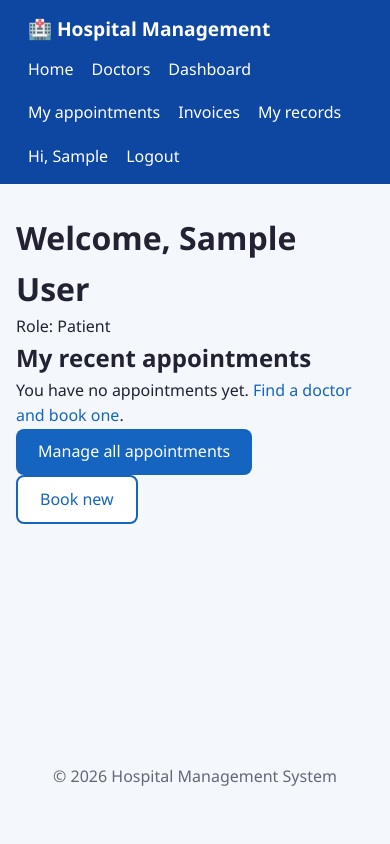
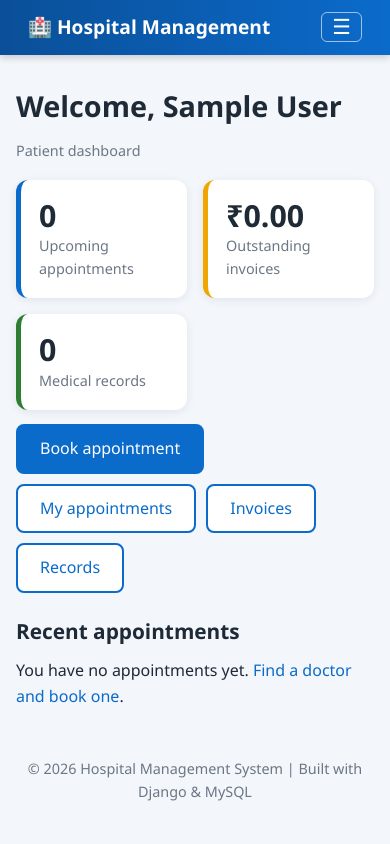
Before and after one commit to tejaswini-n-cse/hospital-management-system, a Django app: page /dashboard/patient/ in a window 390 px wide. Run offline with Django 5.2, Linux system fonts and the light colour scheme; the visitor is signed in with stand-in values (Sample User, id 1); data comes from the database, SQL or seed files in the repository; data that the repository does not hold is empty.

Commit message:
Restyle UI, add responsive navbar, dashboard stats and custom error pages

```diff
--- a/accounts/views.py
+++ b/accounts/views.py
@@ -8,6 +8,11 @@ from django.shortcuts import redirect, render
 
 from .forms import PatientRegistrationForm
 from .models import Department, DoctorProfile, User
+
+from decimal import Decimal
+
+from django.db.models import Sum
+from django.utils import timezone
 
 
 def role_required(role):
@@ -62,19 +67,52 @@ def dashboard(request):
 
 @role_required(User.Role.PATIENT)
 def patient_dashboard(request):
-    appointments = request.user.appointments.select_related("doctor__user")[:5]
+    from appointments.models import Appointment, MedicalRecord
+    from billing.models import Invoice
+
+    now = timezone.now()
+    all_appts = list(request.user.appointments.select_related("doctor__user"))
+
+    active = (Appointment.Status.PENDING, Appointment.Status.CONFIRMED)
+    upcoming_count = sum(1 for a in all_appts if a.status in active and a.starts_at >= now)
+
+    unpaid = Invoice.objects.filter(
+        appointment__patient=request.user, status=Invoice.Status.UNPAID
+    ).aggregate(total=Sum("total"))["total"] or Decimal("0.00")
+
+    records_count = MedicalRecord.objects.filter(appointment__patient=request.user).count()
+
+    recent = sorted(all_appts, key=lambda a: a.starts_at, reverse=True)[:5]
+
     return render(request, "dashboards/patient_dashboard.html", {
-        "appointments": appointments,
+        "appointments": recent,
+        "upcoming_count": upcoming_count,
+        "unpaid_total": unpaid,
+        "records_count": records_count,
     })
 
 
 @role_required(User.Role.DOCTOR)
 def doctor_dashboard(request):
+    from appointments.models import Appointment
+    from billing.models import Invoice
+
     profile = DoctorProfile.objects.filter(user=request.user).first()
-    appointments = []
+    context = {"profile": profile, "appointments": []}
+
     if profile:
-        appointments = profile.appointments.select_related("patient")[:10]
-    return render(request, "dashboards/doctor_dashboard.html", {
-        "profile": profile,
-        "appointments": appointments,
-    })
+        today = timezone.localdate()
+        appts = profile.appointments.select_related("patient")
+
+        context.update({
+            "appointments": appts.order_by("-date", "-time")[:8],
+            "today_count": appts.filter(date=today).exclude(
+                status=Appointment.Status.CANCELLED).count(),
+            "pending_count": appts.filter(status=Appointment.Status.PENDING).count(),
+            "completed_count": appts.filter(status=Appointment.Status.COMPLETED).count(),
+            "earned": Invoice.objects.filter(
+                appointment__doctor=profile, status=Invoice.Status.PAID
+            ).aggregate(total=Sum("total"))["total"] or Decimal("0.00"),
+        })
+
+    return render(request, "dashboards/doctor_dashboard.html", context)
--- a/static/css/style.css
+++ b/static/css/style.css
@@ -1,210 +1,216 @@
+/* ============ Design tokens ============ */
+:root {
+  --primary: #0b6bcb;
+  --primary-dark: #0a4f98;
+  --primary-soft: #e6f1fc;
+  --success: #2e7d32;
+  --danger: #c62828;
+  --text: #1f2a37;
+  --muted: #6b7785;
+  --bg: #f3f6fa;
+  --card: #ffffff;
+  --border: #e2e8f0;
+  --radius: 12px;
+  --shadow: 0 2px 10px rgba(15, 40, 80, .08);
+}
+
 * { margin: 0; padding: 0; box-sizing: border-box; }
 
 body {
-  font-family: "Segoe UI", Arial, sans-serif;
-  background: #f4f7fb;
-  color: #223;
+  font-family: "Segoe UI", system-ui, -apple-system, Arial, sans-serif;
+  background: var(--bg);
+  color: var(--text);
   line-height: 1.6;
 }
 
-a { color: #1565c0; text-decoration: none; }
+h1 { font-size: 1.8rem; margin-bottom: 10px; }
+h2 { font-size: 1.3rem; margin: 22px 0 10px; }
+h3 { font-size: 1.1rem; margin-bottom: 6px; }
+p { margin-bottom: 8px; }
+
+a { color: var(--primary); text-decoration: none; }
 a:hover { text-decoration: underline; }
 
-/* ---------- Navbar ---------- */
+.muted { color: var(--muted); font-size: .9rem; }
+
+/* ============ Navbar ============ */
 .navbar {
-  display: flex;
-  flex-wrap: wrap;
-  justify-content: space-between;
-  align-items: center;
-  gap: 12px;
-  padding: 14px 28px;
-  background: #0d47a1;
+  position: sticky; top: 0; z-index: 50;
+  display: flex; flex-wrap: wrap; align-items: center; justify-content: space-between;
+  gap: 10px; padding: 12px 28px;
+  background: linear-gradient(90deg, #0a4f98, #0b6bcb);
+  box-shadow: 0 2px 8px rgba(0, 0, 0, .2);
 }
 .navbar a, .navbar .hello { color: #fff; }
 .navbar .brand { font-size: 1.2rem; font-weight: 700; }
-.navbar nav { display: flex; flex-wrap: wrap; align-items: center; gap: 18px; }
+.navbar nav { display: flex; flex-wrap: wrap; align-items: center; gap: 6px 18px; }
+.navbar nav a { padding: 4px 2px; border-bottom: 2px solid transparent; }
+.navbar nav a:hover { text-decoration: none; border-bottom-color: rgba(255, 255, 255, .7); }
+.navbar .hello { opacity: .85; font-size: .95rem; }
+
+.nav-toggle {
+  display: none; background: none; border: 1px solid rgba(255, 255, 255, .6);
+  color: #fff; font-size: 1.3rem; padding: 2px 10px; border-radius: 6px; cursor: pointer;
+}
 
 .inline-form { display: inline; }
-.link-button {
-  background: none; border: none; color: #fff;
-  font: inherit; cursor: pointer;
-}
+.link-button { background: none; border: none; color: #fff; font: inherit; cursor: pointer; }
 .link-button:hover { text-decoration: underline; }
 
-/* ---------- Layout ---------- */
-.container { max-width: 960px; margin: 28px auto; padding: 0 16px; min-height: 60vh; }
+@media (max-width: 800px) {
+  .nav-toggle { display: block; }
+  .navbar nav { display: none; width: 100%; flex-direction: column; align-items: flex-start; padding-top: 8px; }
+  .navbar nav.open { display: flex; }
+}
+
+/* ============ Layout ============ */
+.container { max-width: 1000px; margin: 28px auto; padding: 0 16px; min-height: 62vh; }
+.footer { text-align: center; padding: 20px; color: var(--muted); font-size: .9rem; }
 
 .hero {
-  text-align: center;
-  padding: 48px 16px;
-  margin-bottom: 32px;
-  background: #fff;
-  border-radius: 12px;
-  box-shadow: 0 2px 10px rgba(0,0,0,.08);
+  text-align: center; padding: 54px 18px; margin-bottom: 30px;
+  background: linear-gradient(135deg, #ffffff, var(--primary-soft));
+  border-radius: var(--radius); box-shadow: var(--shadow);
 }
-.hero h1 { margin-bottom: 8px; }
-.hero p { margin-bottom: 20px; color: #556; }
+.hero h1 { font-size: 2.1rem; }
+.hero p { color: var(--muted); margin-bottom: 20px; }
+.hero .btn { margin: 4px; }
 
-/* ---------- Buttons ---------- */
+/* ============ Buttons ============ */
 .btn {
-  display: inline-block;
-  padding: 10px 22px;
-  background: #1565c0;
-  color: #fff;
-  border: none;
-  border-radius: 8px;
-  font-size: 1rem;
-  cursor: pointer;
+  display: inline-block; padding: 10px 22px;
+  background: var(--primary); color: #fff;
+  border: 2px solid var(--primary); border-radius: 8px;
+  font-size: 1rem; cursor: pointer; transition: background .15s, transform .05s;
 }
-.btn:hover { background: #0d47a1; text-decoration: none; }
-.btn-outline { background: #fff; color: #1565c0; border: 2px solid #1565c0; }
-.btn-outline:hover { background: #e3f2fd; }
-.btn:disabled { background: #b0bec5; cursor: not-allowed; }
+.btn:hover { background: var(--primary-dark); border-color: var(--primary-dark); text-decoration: none; }
+.btn:active { transform: scale(.98); }
+.btn-outline { background: #fff; color: var(--primary); }
+.btn-outline:hover { background: var(--primary-soft); color: var(--primary-dark); }
+.btn-success { background: var(--success); border-color: var(--success); }
+.btn-success:hover { background: #1b5e20; border-color: #1b5e20; }
+.btn-danger { background: var(--danger); border-color: var(--danger); }
+.btn-danger:hover { background: #8e0000; border-color: #8e0000; }
+.btn-small { padding: 5px 12px; font-size: .85rem; }
+.btn:disabled { background: #b0bec5; border-color: #b0bec5; cursor: not-allowed; }
 
-/* ---------- Cards ---------- */
-.cards {
-  display: grid;
-  grid-template-columns: repeat(auto-fill, minmax(220px, 1fr));
-  gap: 16px;
-  margin-top: 12px;
+/* ============ Cards ============ */
+.cards { display: grid; grid-template-columns: repeat(auto-fill, minmax(220px, 1fr)); gap: 16px; margin-top: 12px; }
+.card { background: var(--card); padding: 20px; border-radius: var(--radius); box-shadow: var(--shadow); }
+
+.stats { display: grid; grid-template-columns: repeat(auto-fit, minmax(170px, 1fr)); gap: 16px; margin: 18px 0 8px; }
+.stat { background: var(--card); padding: 18px; border-radius: var(--radius); box-shadow: var(--shadow); border-left: 5px solid var(--primary); }
+.stat .num-big { font-size: 1.9rem; font-weight: 700; line-height: 1.2; }
+.stat .label { color: var(--muted); font-size: .9rem; }
+.stat.warn { border-left-color: #f0a500; }
+.stat.good { border-left-color: var(--success); }
+
+.quick-links { display: flex; flex-wrap: wrap; gap: 10px; margin: 14px 0; }
+
+/* ============ Forms ============ */
+.form-box {
+  max-width: 480px; margin: 10px auto; padding: 28px;
+  background: var(--card); border-radius: var(--radius); box-shadow: var(--shadow);
 }
-.card {
-  background: #fff;
-  padding: 20px;
-  border-radius: 10px;
-  box-shadow: 0 2px 8px rgba(0,0,0,.08);
+.form-box h2 { margin-top: 0; }
+.form-box p { margin-bottom: 14px; }
+.form-box label { display: block; font-weight: 600; font-size: .9rem; margin-bottom: 4px; }
+.form-box input, .form-box select, .form-box textarea,
+.filter-bar input, .filter-bar select, .pay-form select, .notes-form textarea {
+  width: 100%; padding: 10px; border: 1px solid #cbd5e1; border-radius: 8px;
+  font: inherit; background: #fff;
+}
+input:focus, select:focus, textarea:focus {
+  outline: none; border-color: var(--primary); box-shadow: 0 0 0 3px rgba(11, 107, 203, .15);
+}
+.form-box .helptext { display: block; font-size: .8rem; color: var(--muted); }
+.errorlist { color: var(--danger); list-style: none; font-size: .88rem; }
+
+/* ============ Messages ============ */
+.message { padding: 12px 16px; border-radius: 8px; margin-bottom: 16px; background: var(--primary-soft); border-left: 4px solid var(--primary); }
+.message.success { background: #e8f5e9; border-left-color: var(--success); }
+.message.error { background: #ffebee; border-left-color: var(--danger); }
+.message.warning { background: #fff8e1; border-left-color: #f0a500; }
+
+/* ============ Tables ============ */
+table { width: 100%; border-collapse: collapse; background: var(--card); margin: 12px 0; border-radius: var(--radius); overflow: hidden; box-shadow: var(--shadow); }
+th, td { padding: 11px 14px; text-align: left; border-bottom: 1px solid var(--border); vertical-align: top; }
+th { background: var(--primary-soft); font-size: .85rem; text-transform: uppercase; letter-spacing: .03em; }
+tbody tr:hover { background: #fafcff; }
+.num { text-align: right; }
+
+@media (max-width: 700px) {
+  table { display: block; overflow-x: auto; white-space: nowrap; }
 }
 
-/* ---------- Forms ---------- */
-.form-box {
-  max-width: 460px; margin: 0 auto; padding: 28px;
-  background: #fff; border-radius: 12px;
-  box-shadow: 0 2px 10px rgba(0,0,0,.08);
-}
-.form-box h2 { margin-bottom: 16px; }
-.form-box p { margin-bottom: 12px; }
-.form-box input, .form-box select {
-  width: 100%; padding: 9px; border: 1px solid #ccd; border-radius: 6px;
-}
-.form-box .helptext { display: block; font-size: .8rem; color: #667; }
-.errorlist { color: #c62828; list-style: none; font-size: .9rem; }
+/* ============ Badges ============ */
+.badge { display: inline-block; padding: 3px 10px; border-radius: 12px; font-size: .78rem; font-weight: 600; }
+.badge-pending, .badge-unpaid { background: #fff3cd; color: #8a6d00; }
+.badge-confirmed { background: #d1ecf1; color: #0c5460; }
+.badge-completed, .badge-paid { background: #d4edda; color: #155724; }
+.badge-cancelled { background: #f8d7da; color: #721c24; }
 
-/* ---------- Messages ---------- */
-.message { padding: 12px 16px; border-radius: 8px; margin-bottom: 16px; background: #e3f2fd; }
-.message.success { background: #e8f5e9; }
-.message.error { background: #ffebee; }
-.message.warning { background: #fff8e1; }
+/* ============ Tabs ============ */
+.tabs { display: flex; flex-wrap: wrap; gap: 6px; margin: 16px 0; border-bottom: 2px solid var(--border); }
+.tab { padding: 10px 18px; color: var(--muted); border-bottom: 3px solid transparent; margin-bottom: -2px; }
+.tab:hover { text-decoration: none; color: var(--primary); }
+.tab.active { color: var(--primary); border-bottom-color: var(--primary); font-weight: 600; }
 
-/* ---------- Tables ---------- */
-table { width: 100%; border-collapse: collapse; background: #fff; margin: 12px 0; }
-th, td { padding: 10px 12px; text-align: left; border-bottom: 1px solid #e3e8ef; }
-th { background: #e3f2fd; }
+/* ============ Doctors ============ */
+.filter-bar { display: flex; flex-wrap: wrap; gap: 10px; margin: 16px 0 24px; }
+.filter-bar input { flex: 1; min-width: 220px; width: auto; }
+.filter-bar select { width: auto; }
 
-/* ---------- Doctors (Part 3) ---------- */
-.filter-bar { display: flex; flex-wrap: wrap; gap: 10px; margin: 16px 0 24px; }
-.filter-bar input, .filter-bar select {
-  padding: 9px; border: 1px solid #ccd; border-radius: 6px; font-size: 1rem;
-}
-.filter-bar input { flex: 1; min-width: 220px; }
+.doctor-card { text-align: center; transition: transform .15s, box-shadow .15s; }
+.doctor-card:hover { transform: translateY(-3px); box-shadow: 0 6px 18px rgba(15, 40, 80, .15); }
+.doctor-card p { margin-bottom: 6px; }
 
-.doctor-card { text-align: center; }
-.doctor-card p { margin-bottom: 6px; }
-.muted { color: #667; font-size: .9rem; }
-
-.avatar {
-  width: 90px; height: 90px; border-radius: 50%;
-  object-fit: cover; margin: 0 auto 10px; display: block;
-}
+.avatar { width: 90px; height: 90px; border-radius: 50%; object-fit: cover; margin: 0 auto 10px; display: block; }
 .avatar.large { width: 130px; height: 130px; margin: 0; }
-.avatar.placeholder {
-  display: flex; align-items: center; justify-content: center;
-  background: #e3f2fd; font-size: 2.5rem;
-}
+.avatar.placeholder { display: flex; align-items: center; justify-content: center; background: var(--primary-soft); font-size: 2.5rem; }
 
 .detail-header { display: flex; flex-wrap: wrap; align-items: center; gap: 24px; margin: 20px 0; }
-
 .pagination { display: flex; justify-content: center; gap: 18px; margin: 24px 0; }
 
-/* ---------- Footer ---------- */
-.footer { text-align: center; padding: 18px; color: #667; }
+/* ============ Booking ============ */
+.booking-box { max-width: 560px; }
+.slots { display: flex; flex-wrap: wrap; gap: 8px; margin: 8px 0 16px; }
+.slot { padding: 8px 14px; background: #fff; color: var(--primary); border: 2px solid var(--primary); border-radius: 8px; font-size: .95rem; cursor: pointer; }
+.slot:hover { background: var(--primary-soft); }
+.slot.selected { background: var(--primary); color: #fff; }
 
-
-/* ---------- Booking (Part 4) ---------- */
-.booking-box { max-width: 560px; }
-.booking-box label { display: block; font-weight: 600; margin-bottom: 4px; }
-.booking-box textarea {
-  width: 100%; padding: 9px; border: 1px solid #ccd; border-radius: 6px;
-  font-family: inherit; font-size: 1rem;
-}
-
-.slots { display: flex; flex-wrap: wrap; gap: 8px; margin: 8px 0 16px; }
-.slot {
-  padding: 8px 14px; background: #fff; color: #1565c0;
-  border: 2px solid #1565c0; border-radius: 8px;
-  font-size: .95rem; cursor: pointer;
-}
-.slot:hover { background: #e3f2fd; }
-.slot.selected { background: #1565c0; color: #fff; }
-
-/* ---------- Appointments (Part 5) ---------- */
-.tabs { display: flex; gap: 8px; margin: 16px 0; border-bottom: 2px solid #e3e8ef; }
-.tab { padding: 10px 18px; color: #556; border-bottom: 3px solid transparent; margin-bottom: -2px; }
-.tab:hover { text-decoration: none; color: #1565c0; }
-.tab.active { color: #1565c0; border-bottom-color: #1565c0; font-weight: 600; }
-
-.badge { display: inline-block; padding: 3px 10px; border-radius: 12px; font-size: .8rem; font-weight: 600; }
-.badge-pending { background: #fff3cd; color: #8a6d00; }
-.badge-confirmed { background: #d1ecf1; color: #0c5460; }
-.badge-completed { background: #d4edda; color: #155724; }
-.badge-cancelled { background: #f8d7da; color: #721c24; }
-
-.btn-danger { background: #c62828; }
-.btn-danger:hover { background: #8e0000; }
-.btn-small { padding: 5px 12px; font-size: .85rem; }
-
-/* ---------- Doctor schedule (Part 6) ---------- */
+/* ============ Appointment cards ============ */
 .appt-list { display: grid; gap: 14px; }
 .appt-card { padding: 18px; }
 .appt-head { display: flex; flex-wrap: wrap; justify-content: space-between; gap: 8px; margin-bottom: 8px; }
 .appt-actions { display: flex; flex-wrap: wrap; gap: 8px; margin: 10px 0; }
 .notes-form { margin-top: 10px; }
 .notes-form label { display: block; font-size: .85rem; font-weight: 600; margin-bottom: 4px; }
-.notes-form textarea {
-  width: 100%; padding: 8px; border: 1px solid #ccd; border-radius: 6px;
-  font-family: inherit; margin-bottom: 8px;
-}
-.btn-success { background: #2e7d32; }
-.btn-success:hover { background: #1b5e20; }
+.notes-form textarea { margin-bottom: 8px; }
 
-
-/* ---------- Billing (Part 7) ---------- */
-.badge-paid { background: #d4edda; color: #155724; }
-.badge-unpaid { background: #fff3cd; color: #8a6d00; }
-
+/* ============ Invoice / prescription ============ */
 .invoice { padding: 28px; margin-bottom: 20px; }
 .invoice-head { display: flex; flex-wrap: wrap; justify-content: space-between; gap: 16px; margin-bottom: 20px; }
 .invoice-meta { text-align: right; }
 .invoice-parties { display: grid; grid-template-columns: repeat(auto-fit, minmax(220px, 1fr)); gap: 16px; margin-bottom: 16px; }
-.invoice-parties h4 { color: #667; font-size: .85rem; text-transform: uppercase; margin-bottom: 4px; }
-.num { text-align: right; }
-.total-row td { background: #f4f7fb; font-size: 1.05rem; }
+.invoice-parties h4, .invoice h4 { color: var(--muted); font-size: .8rem; text-transform: uppercase; margin: 10px 0 4px; }
+.total-row td { background: var(--bg); font-size: 1.05rem; }
+.pay-form { display: flex; flex-wrap: wrap; gap: 10px; margin: 12px 0 4px; }
+.pay-form select { width: auto; }
 
-.pay-form { display: flex; flex-wrap: wrap; gap: 10px; margin: 12px 0 4px; }
-.pay-form select { padding: 9px; border: 1px solid #ccd; border-radius: 6px; font-size: 1rem; }
+/* ============ Records form ============ */
+.record-form { max-width: 100%; }
+.rx-table td { padding: 6px; }
+.rx-table input[type="checkbox"] { width: auto; }
 
+/* ============ Error pages ============ */
+.error-page { text-align: center; padding: 60px 16px; }
+.error-page .code { font-size: 5rem; font-weight: 800; color: var(--primary); line-height: 1; }
+
+/* ============ Print ============ */
 @media print {
   .navbar, .footer, .no-print, .message { display: none !important; }
   body { background: #fff; }
-  .invoice { box-shadow: none; padding: 0; }
+  .card, table { box-shadow: none; }
+  .invoice { padding: 0; }
 }
-
-
-
-/* ---------- Records (Part 8) ---------- */
-.record-form { max-width: 100%; }
-.record-form input[type="text"], .record-form input[type="number"],
-.record-form input[type="date"], .record-form textarea {
-  width: 100%; padding: 8px; border: 1px solid #ccd; border-radius: 6px; font-family: inherit;
-}
-.rx-table td { padding: 6px; }
-.rx-table input[type="checkbox"] { width: auto; }
--- /dev/null
+++ b/static/js/nav.js
@@ -0,0 +1,9 @@
+(function () {
+  const toggle = document.getElementById("nav-toggle");
+  const nav = document.getElementById("main-nav");
+  if (!toggle || !nav) return;
+
+  toggle.addEventListener("click", function () {
+    nav.classList.toggle("open");
+  });
+})();
--- a/templates/base.html
+++ b/templates/base.html
@@ -9,9 +9,10 @@
 </head>
 <body>
 
-  <header class="navbar">
+  <header class="navbar no-print">
     <a href="{% url 'home' %}" class="brand">🏥 Hospital Management</a>
-    <nav>
+    <button type="button" class="nav-toggle" id="nav-toggle" aria-label="Toggle menu">&#9776;</button>
+    <nav id="main-nav">
       <a href="{% url 'home' %}">Home</a>
       <a href="{% url 'doctor_list' %}">Doctors</a>
       {% if user.is_authenticated %}
@@ -48,8 +49,9 @@
   </main>
 
   <footer class="footer">
-    <p>&copy; 2026 Hospital Management System</p>
+    <p>&copy; 2026 Hospital Management System | Built with Django &amp; MySQL</p>
   </footer>
 
+  <script src="{% static 'js/nav.js' %}"></script>
 </body>
 </html>
--- a/templates/dashboards/patient_dashboard.html
+++ b/templates/dashboards/patient_dashboard.html
@@ -4,9 +4,31 @@
 
 {% block content %}
   <h1>Welcome, {{ user.get_full_name|default:user.username }}</h1>
-  <p>Role: Patient</p>
+  <p class="muted">Patient dashboard</p>
 
-  <h2>My recent appointments</h2>
+  <div class="stats">
+    <div class="stat">
+      <div class="num-big">{{ upcoming_count }}</div>
+      <div class="label">Upcoming appointments</div>
+    </div>
+    <div class="stat warn">
+      <div class="num-big">₹{{ unpaid_total }}</div>
+      <div class="label">Outstanding invoices</div>
+    </div>
+    <div class="stat good">
+      <div class="num-big">{{ records_count }}</div>
+      <div class="label">Medical records</div>
+    </div>
+  </div>
+
+  <div class="quick-links">
+    <a href="{% url 'doctor_list' %}" class="btn">Book appointment</a>
+    <a href="{% url 'my_appointments' %}" class="btn btn-outline">My appointments</a>
+    <a href="{% url 'invoice_list' %}" class="btn btn-outline">Invoices</a>
+    <a href="{% url 'my_records' %}" class="btn btn-outline">Records</a>
+  </div>
+
+  <h2>Recent appointments</h2>
   {% if appointments %}
     <table>
       <thead>
@@ -26,9 +48,4 @@
   {% else %}
     <p>You have no appointments yet. <a href="{% url 'doctor_list' %}">Find a doctor and book one</a>.</p>
   {% endif %}
-
-  <p>
-    <a href="{% url 'my_appointments' %}" class="btn">Manage all appointments</a>
-    <a href="{% url 'doctor_list' %}" class="btn btn-outline">Book new</a>
-  </p>
 {% endblock %}
--- a/templates/registration/login.html
+++ b/templates/registration/login.html
@@ -10,6 +10,6 @@
       {{ form.as_p }}
       <button type="submit" class="btn">Login</button>
     </form>
-    <p>New patient? <a href="{% url 'register' %}">Create an account</a></p>
+    <p style="margin-top:14px">New patient? <a href="{% url 'register' %}">Create an account</a></p>
   </div>
 {% endblock %}
```
Also changed, not shown: templates/403.html (added, +12 -0 lines), templates/404.html (added, +12 -0 lines), templates/dashboards/doctor_dashboard.html (+25 -4 lines).
